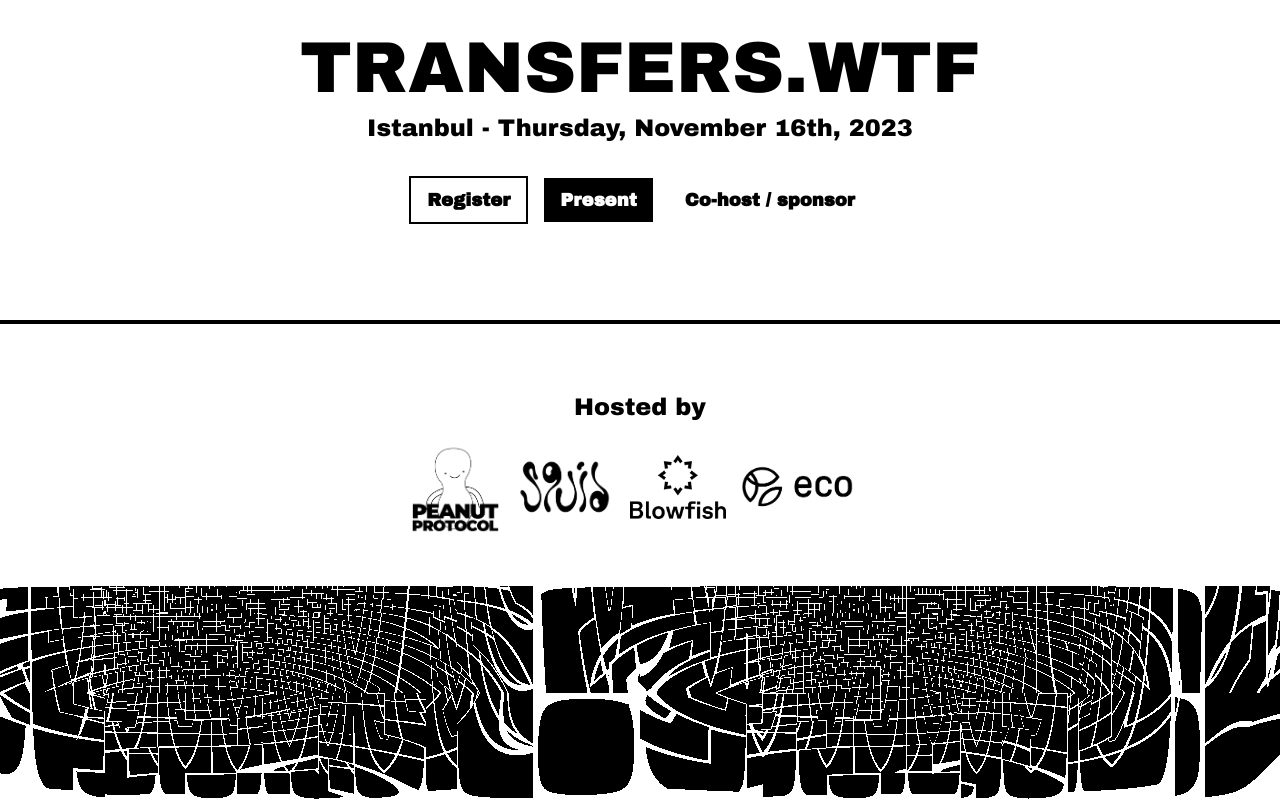
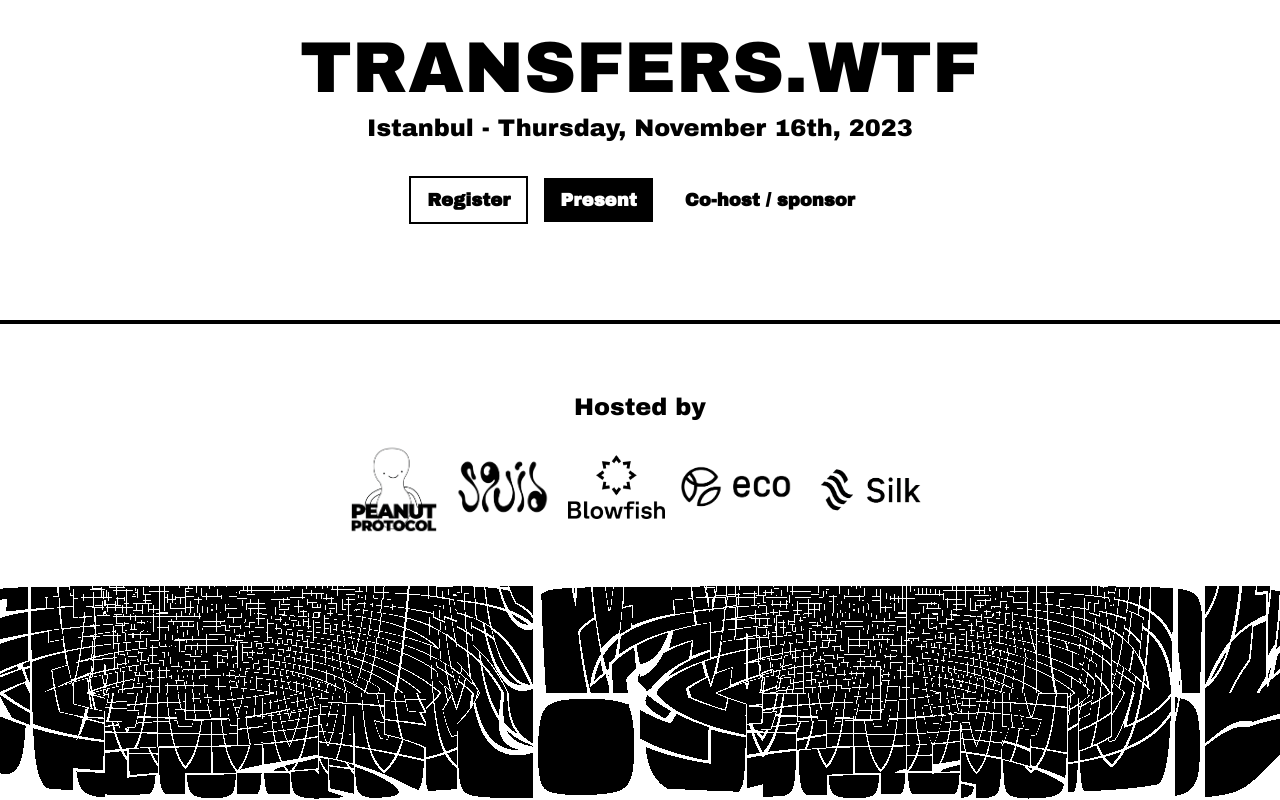
Before and after one commit to 0xkkonrad/transfers.wtf, a plain HTML site: page index.html in a window 1280 px wide. Drawn offline with nearby package versions, Linux system fonts and the light colour scheme.

Commit message:
added silk

```diff
--- a/index.html
+++ b/index.html
@@ -73,7 +73,7 @@
                 <img src="eco.png" alt="Eco Logo" class="h-16 w-auto hover:invert hover:scale-110">
             </a>
             <a href="https://silk.sc" target="_blank">
-                <img src="silk.png" alt="Silk Logo" class="h-16 w-auto hover:invert hover:scale-110" hidden>
+                <img src="silk.png" alt="Silk Logo" class="h-16 w-auto hover:invert hover:scale-110">
             </a>
         </div>
 
```
Also changed, not shown: silk.png (added).
